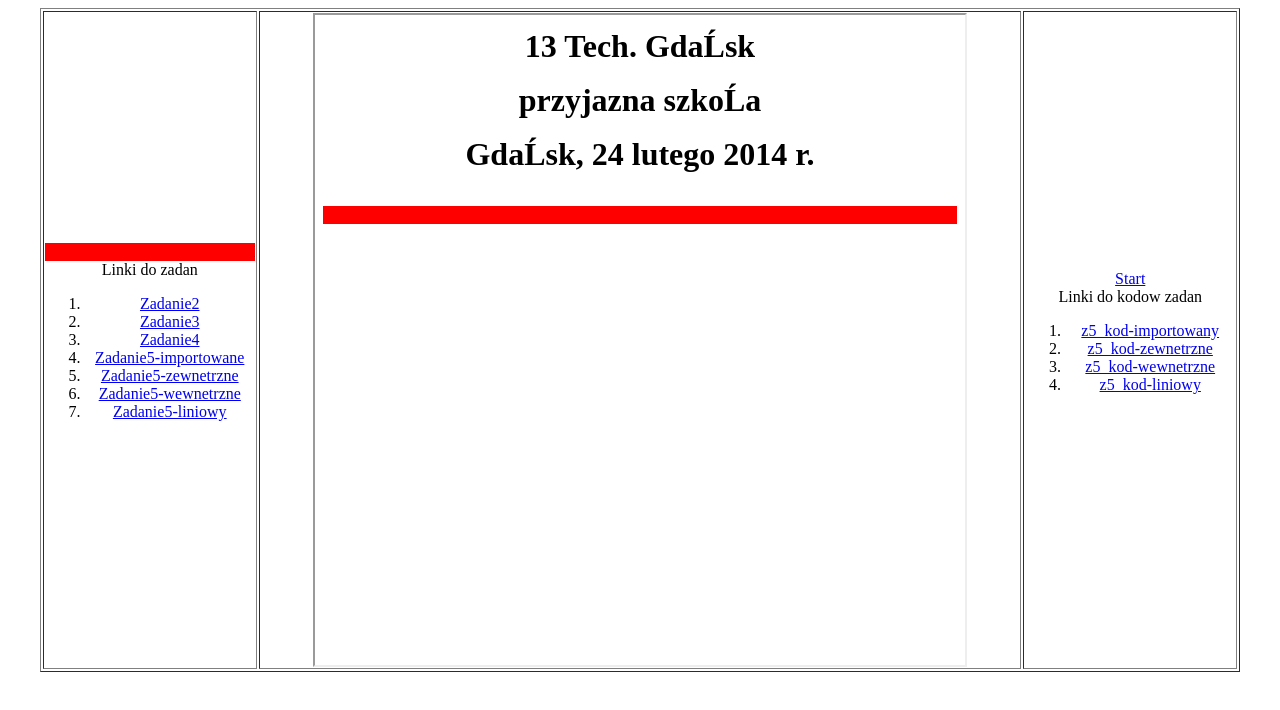
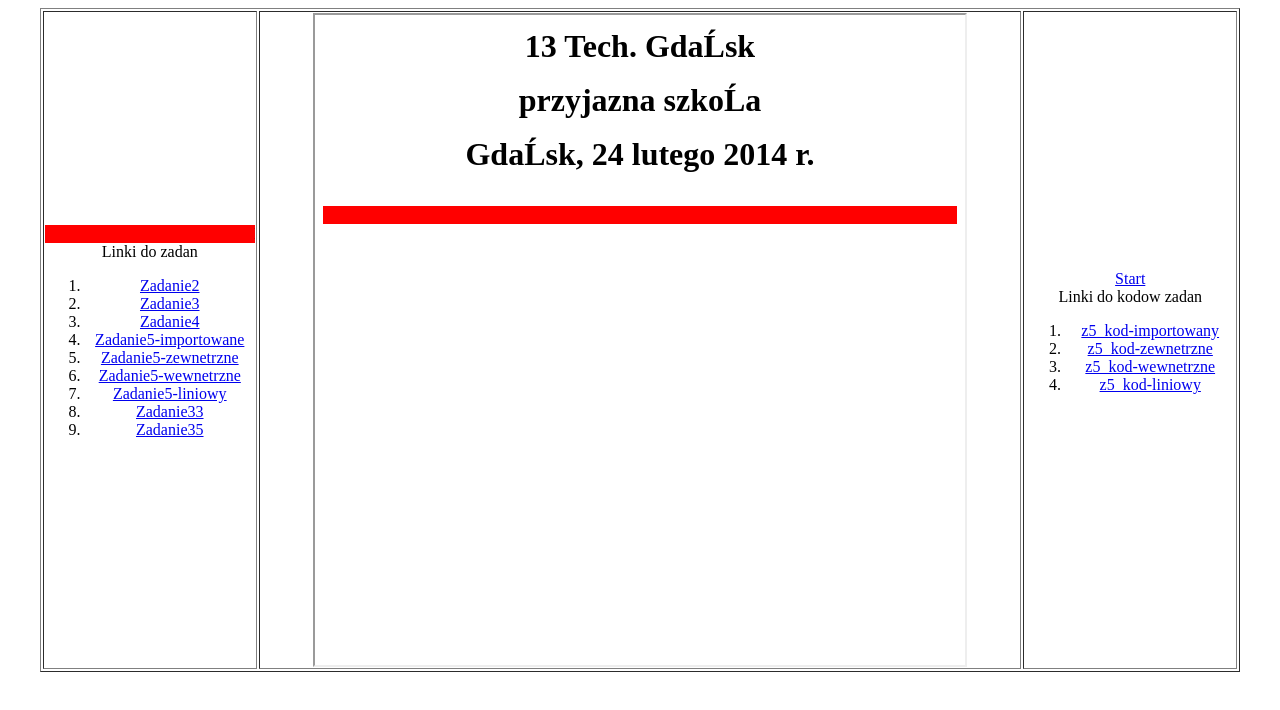
Before and after one commit to mikolaj9898/csscss, a plain HTML site: page index.html in a window 1280 px wide. Drawn offline with Linux system fonts and the light colour scheme.

Commit message:
index.html

```diff
--- a/index.html
+++ b/index.html
@@ -16,6 +16,8 @@
      <li><a href="Kraj_z5_2.html" target="strony">Zadanie5-zewnetrzne</a></li>
      <li><a href="Kraj_z5_3.html" target="strony">Zadanie5-wewnetrzne</a></li>
      <li><a href="Kraj_z5_4.html" target="strony">Zadanie5-liniowy</a></li>
+    <li><a href="zadanie33_kraj.html" target="strony">Zadanie33</a></li>
+    <li><a href="zadanie35_kraj.html" target="strony">Zadanie35</a></li>
   </ol>
 
 </td>
```
